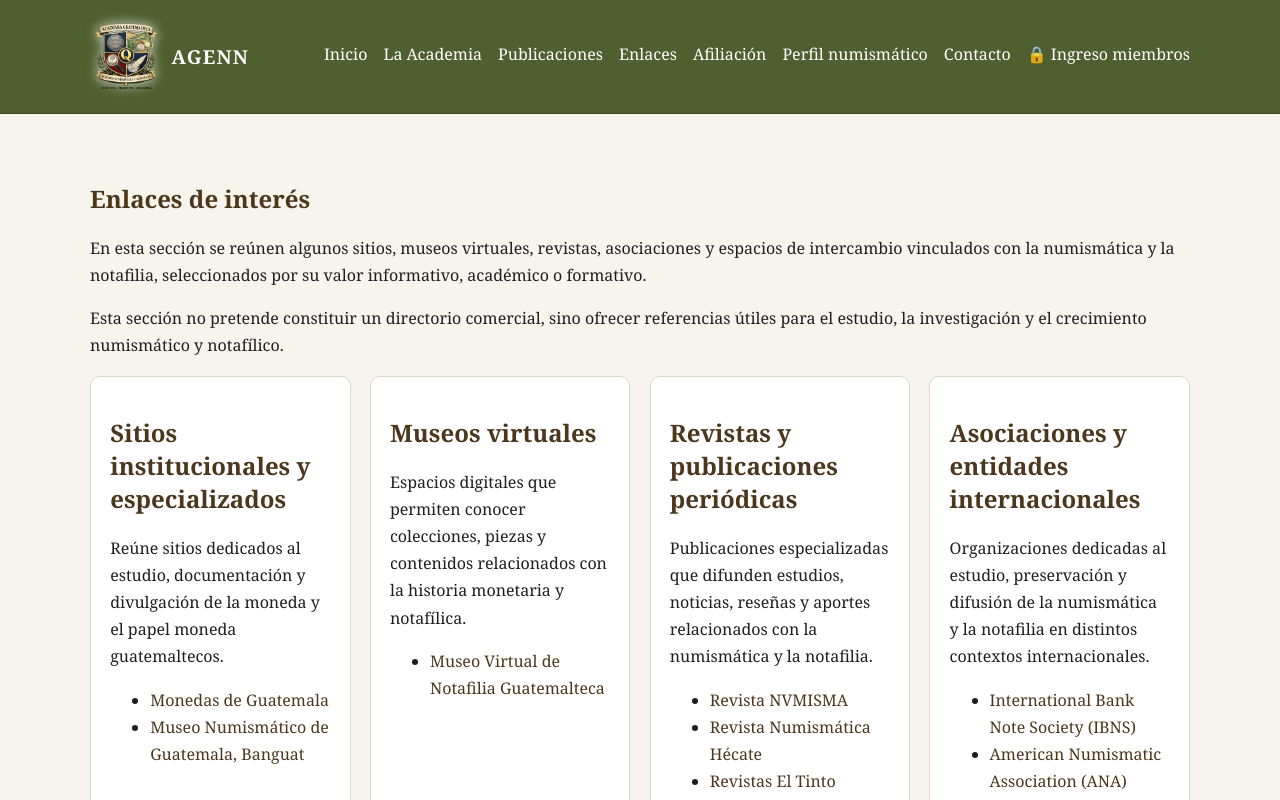
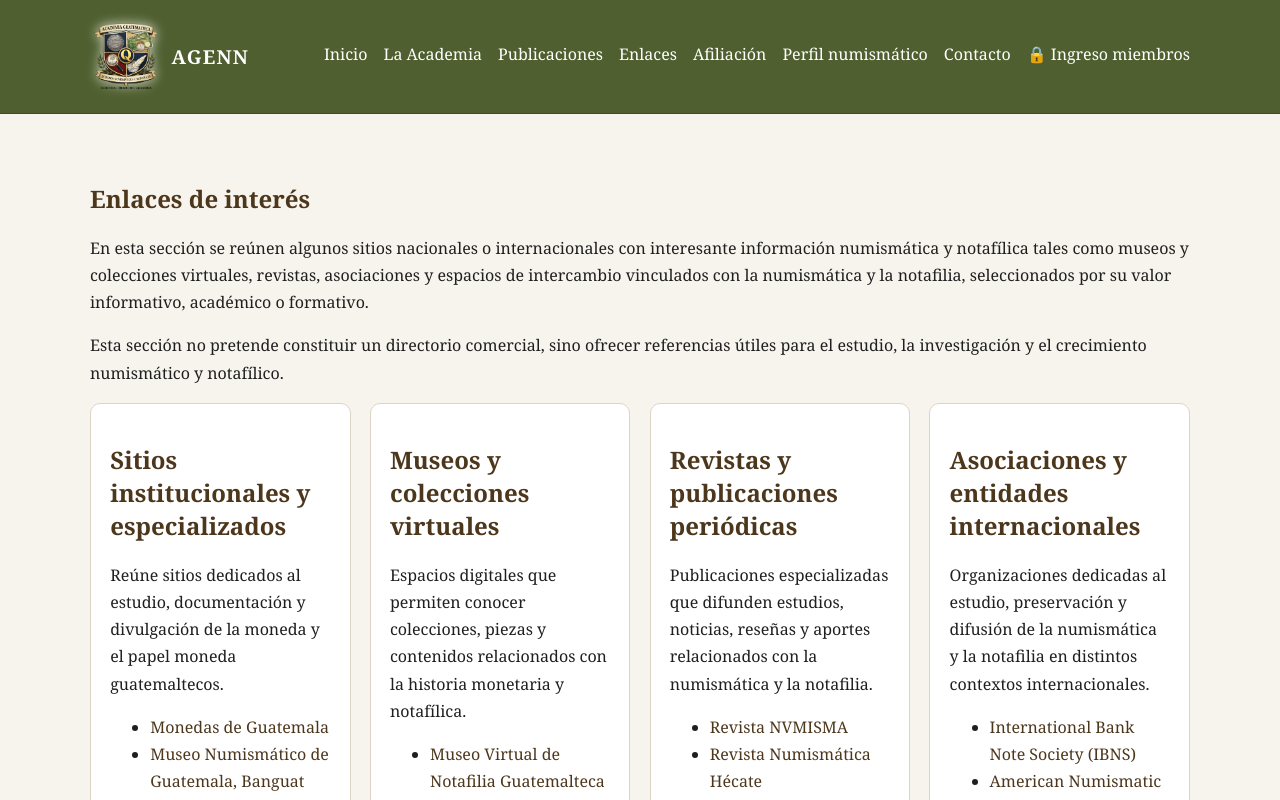
Before and after one commit to agenn502/agenn-web, a Next.js app: page /enlaces in a window 1280 px wide. Shown: the top 800 px of the page. Built offline with nearby package versions, Linux system fonts and the light colour scheme.

Commit message:
Update page.tsx

```diff
--- a/app/enlaces/page.tsx
+++ b/app/enlaces/page.tsx
@@ -5,7 +5,7 @@ export default function EnlacesPage() {
         <h1>Enlaces de interés</h1>
 
         <p>
-          En esta sección se reúnen algunos sitios, museos virtuales, revistas,
+          En esta sección se reúnen algunos sitios nacionales o internacionales con interesante información numismática y notafílica tales como museos y colecciones virtuales, revistas,
           asociaciones y espacios de intercambio vinculados con la numismática y
           la notafilia, seleccionados por su valor informativo, académico o
           formativo.
@@ -49,7 +49,7 @@ export default function EnlacesPage() {
           </article>
 
           <article className="card">
-            <h2>Museos virtuales</h2>
+            <h2>Museos y colecciones virtuales</h2>
 
             <p>
               Espacios digitales que permiten conocer colecciones, piezas y
```
